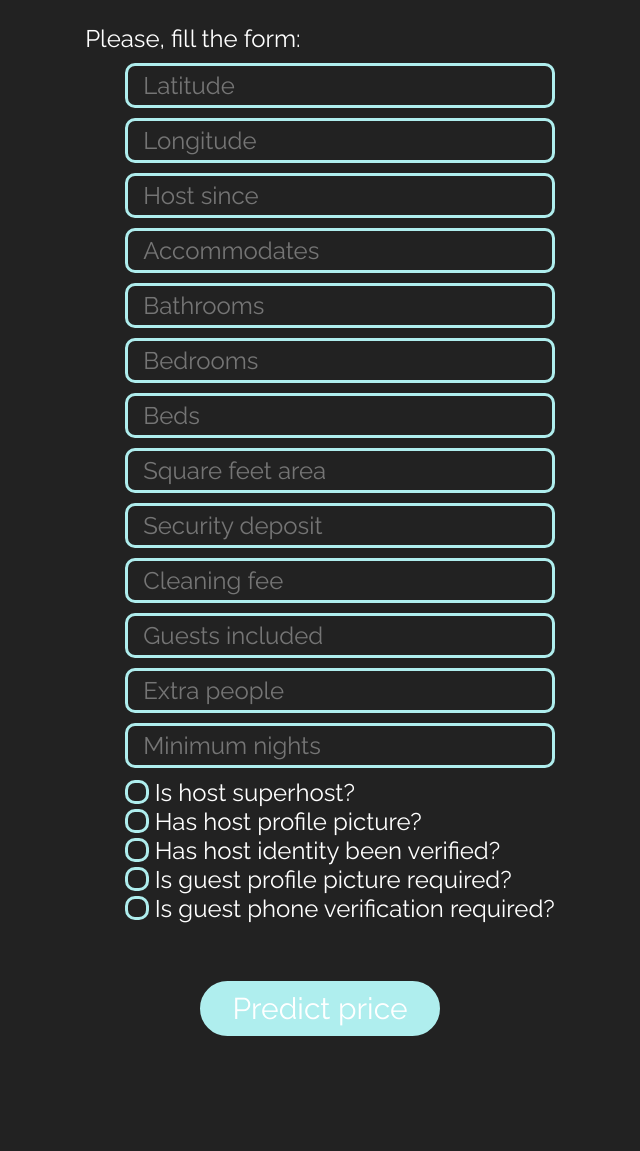
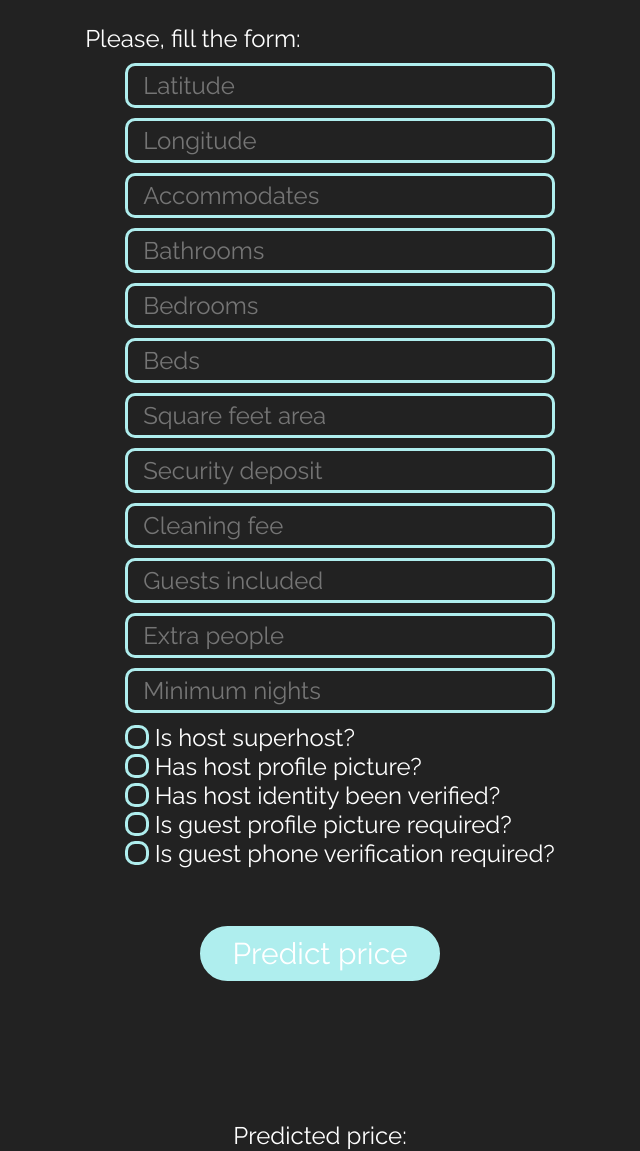
Before and after one commit to RomanZavodskikh/house_price_prediction_service, a Flask app: page /predict-hata-price in a window 1280 px wide. Shown: the part 308-1459 px from the top of the page, without its empty margins (320-960 px from the left). Run offline with Flask 2, Linux system fonts and the light colour scheme; parts of the project's set-up code (start-up, migrations or seed data) failed here and were passed over; some libraries are stand-ins or nearby versions.

Commit message:
Removed host_since feature because it is not user-friendly

```diff
--- a/main.py
+++ b/main.py
@@ -15,7 +15,7 @@
     return render_template('index.html')
 
 @app.route("/predict-hata-price", methods = ["POST", "GET"])
-def predict_page(host_since = 0, host_is_superhost = False,
+def predict_page(host_is_superhost = False,
     host_has_profile_pic = False, host_identity_verified = False,
     is_location_exact = False, require_guest_profile_picture = False,
     require_guest_phone_verification = False,
@@ -25,7 +25,6 @@
     guests_included = 0, extra_people = 0, minimum_nights = 0,
     predicted_price = ""):
     if request.method == "POST":
-        host_since = int(request.form["host_since"])
         host_is_superhost = int(bool(request.form.get("host_is_superhost")))
         host_has_profile_pic = int(bool(request.form.get("host_has_profile_pic")))
         host_identity_verified = int(bool(request.form.get("host_identity_verified")))
@@ -49,7 +48,7 @@
         logfile.write("<response>\n")
 
         predicted_price = regressor.predict_price(
-                [[host_since, host_is_superhost, host_has_profile_pic,
+                [[host_is_superhost, host_has_profile_pic,
                 host_identity_verified, 1, # consider location is always exact
                 require_guest_profile_picture, require_guest_phone_verification,
                 latitude, longitude, accommodates, bathrooms,
@@ -65,7 +64,7 @@
 
     time.sleep(3)
     return render_template('simple_page.html',
-        host_since = host_since, host_is_superhost = host_is_superhost,
+        host_is_superhost = host_is_superhost,
         host_has_profile_pic = host_has_profile_pic,
         host_identity_verified = host_identity_verified,
         is_location_exact = is_location_exact,
--- a/templates/simple_page.html
+++ b/templates/simple_page.html
@@ -21,11 +21,6 @@
             <dd>
             <label for="longitude" class="form__label"></label>
             <input type="text" class="form__field" placeholder="Longitude" name="longitude" id='longitude' required readonly />
-            </dd>
-
-            <dd>
-            <label for="host_since" class="form__label"></label>
-            <input type="number" class="form__field" placeholder="Host since" name="host_since" id='host_since' required />
             </dd>
 
             <dd>
```
